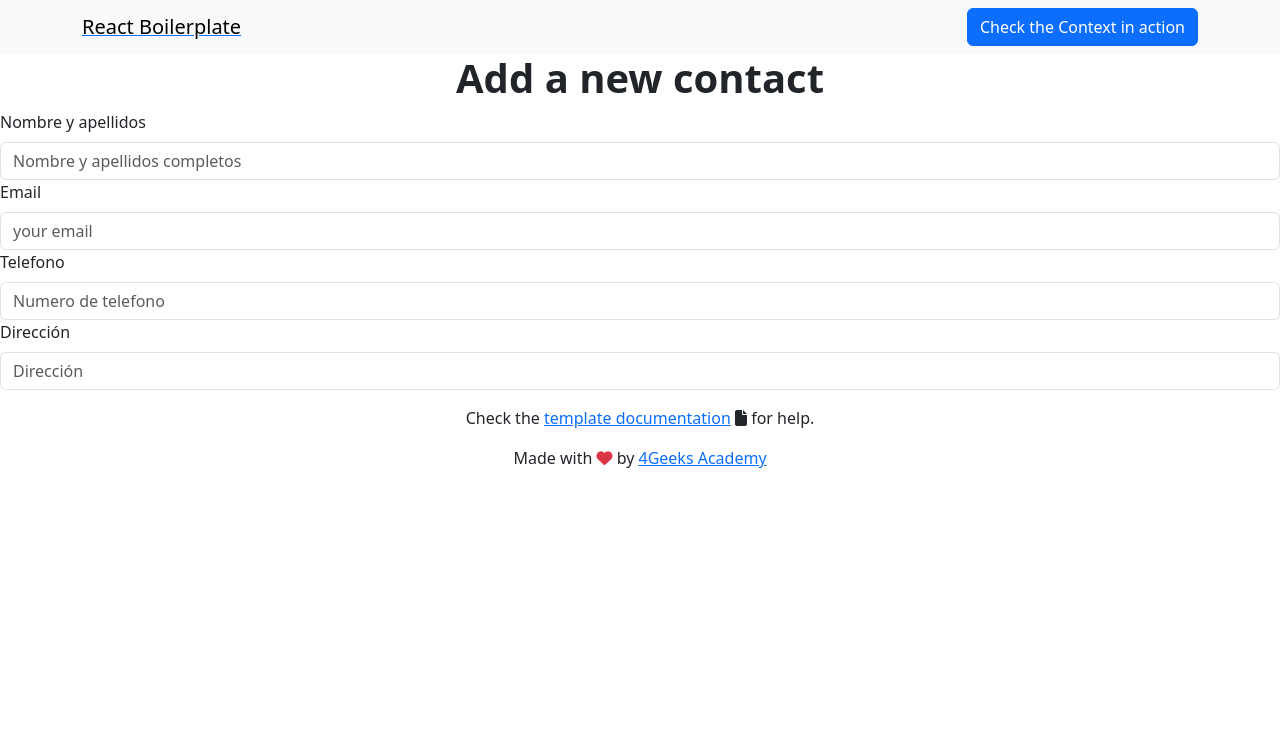
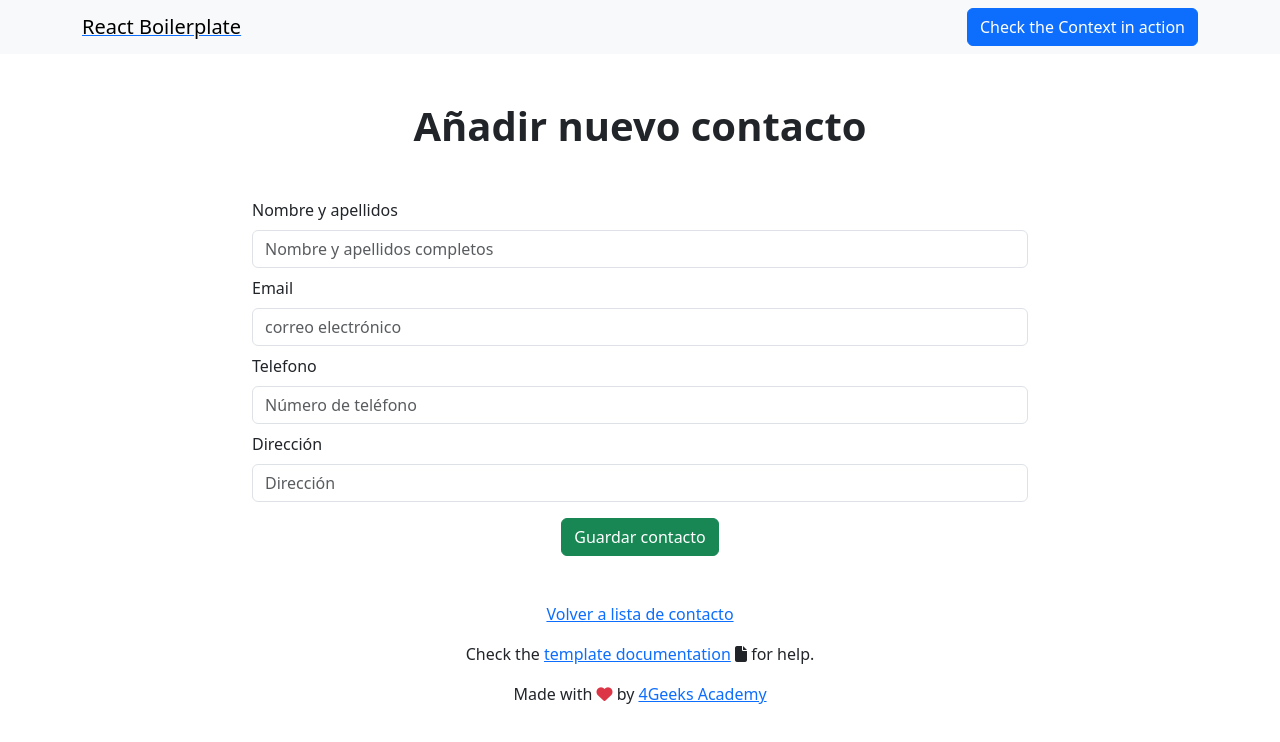
Before and after one commit to 4GeeksAcademy/lista-de-contactos-solrac, a React (Vite) app: page /new/contact in a window 1280 px wide. Shown: the top 742 px of the page. Built offline with nearby package versions, Linux system fonts and the light colour scheme.

Commit message:
front formulario hecho

```diff
--- a/src/pages/NewContact.jsx
+++ b/src/pages/NewContact.jsx
@@ -1,4 +1,6 @@
 import { useState } from "react";
+import { Link } from "react-router-dom";
+import { ContactCard } from "./ContactCard";
 
 export const NewContact = () => {
     const [name, setName] = useState("")
@@ -9,52 +11,56 @@ export const NewContact = () => {
 
     return (
         <>
-            <div className="registration form">
-                <div className="tittle text-center display-1">
-                    <h1><strong>Add a new contact</strong></h1>
+            <div className="registration form container mt-5" style={{ width: "800px", height: "500px" }}>
+                <div className="tittle text-center display-1 m-5">
+                    <h1><strong>Añadir nuevo contacto</strong></h1>
                 </div>
                 <form>
-                    <label className="mb-2" htmlFor="fullname">Nombre y apellidos</label>
+                    <label className="form-label mb-2" htmlFor="fullname">Nombre y apellidos</label>
                     <input
-                        className="form-control"
+                        className="form-control mb-2"
                         id="fullname"
                         type="text"
                         placeholder="Nombre y apellidos completos"
                         onChange={(e) => { setName(e.target.value) }}
                         value={name}
+                        required
                     />
-                    <label className="mb-2" htmlFor="email">Email</label>
+                    <label className="form-label mb-2" htmlFor="email">Email</label>
                     <input
-                        className="form-control"
+                        className="form-control mb-2"
                         id="email"
                         type="email"
-                        placeholder="your email"
+                        placeholder="correo electrónico"
                         onChange={(e) => { setEmail(e.target.value) }}
-                        value={name}
+                        value={email}
+                        required
                     />
-                    <label className="mb-2" htmlFor="phone">Telefono</label>
+                    <label className="form-label mb-2" htmlFor="phone">Telefono</label>
                     <input
-                        className="form-control"
+                        className="form-control mb-2"
                         id="phone"
                         type="number"
-                        placeholder="Numero de telefono"
+                        placeholder="Número de teléfono"
                         onChange={(e) => { setPhone(e.target.value) }}
-                        value={name}
+                        value={phone}
+                        required
                     />
-                    <label className="mb-2" htmlFor="address">Dirección</label>
+                    <label className="form-label mb-2" htmlFor="address">Dirección</label>
                     <input
-                        className="form-control"
+                        className="form-control mb-2"
                         id="address"
                         type="text"
                         placeholder="Dirección"
                         onChange={(e) => { setAddress(e.target.value) }}
-                        value={name}
+                        value={address}
                     />
+                    <div className="d-flex justify-content-center m-3">
+                        <button className="btn btn-success">Guardar contacto</button>
+                    </div>
                 </form>
             </div>
+            <Link className="d-flex justify-content-center" to={ContactCard}>Volver a lista de contacto</Link>
         </>
     )
 };
-
-
-//Aqui va a ser el formulario para la creacion del contacto.
--- a/src/routes.jsx
+++ b/src/routes.jsx
@@ -24,11 +24,12 @@ export const router = createBrowserRouter(
       <Route path="/" element={<Layout />} errorElement={<h1>Not found!</h1>} >
 
         {/* Nested Routes: Defines sub-routes within the BaseHome component. */}
-        <Route path= "/" element={<Home />} />
+        <Route path= "/home" element={<Home />} />
         <Route path="/single/:theId" element={ <Single />} />  {/* Dynamic route for single items */}
         <Route path="/demo" element={<Demo />} />
         <Route path="/contact/card" element={<ContactCard/>} />
         <Route path="/new/contact" element={<NewContact/>} />
+        <Route path="/" element={<NewContact/>} />
       </Route>
     )
 );
```
Also changed, not shown: src/pages/ContactCard.jsx (+36 -1 lines).
